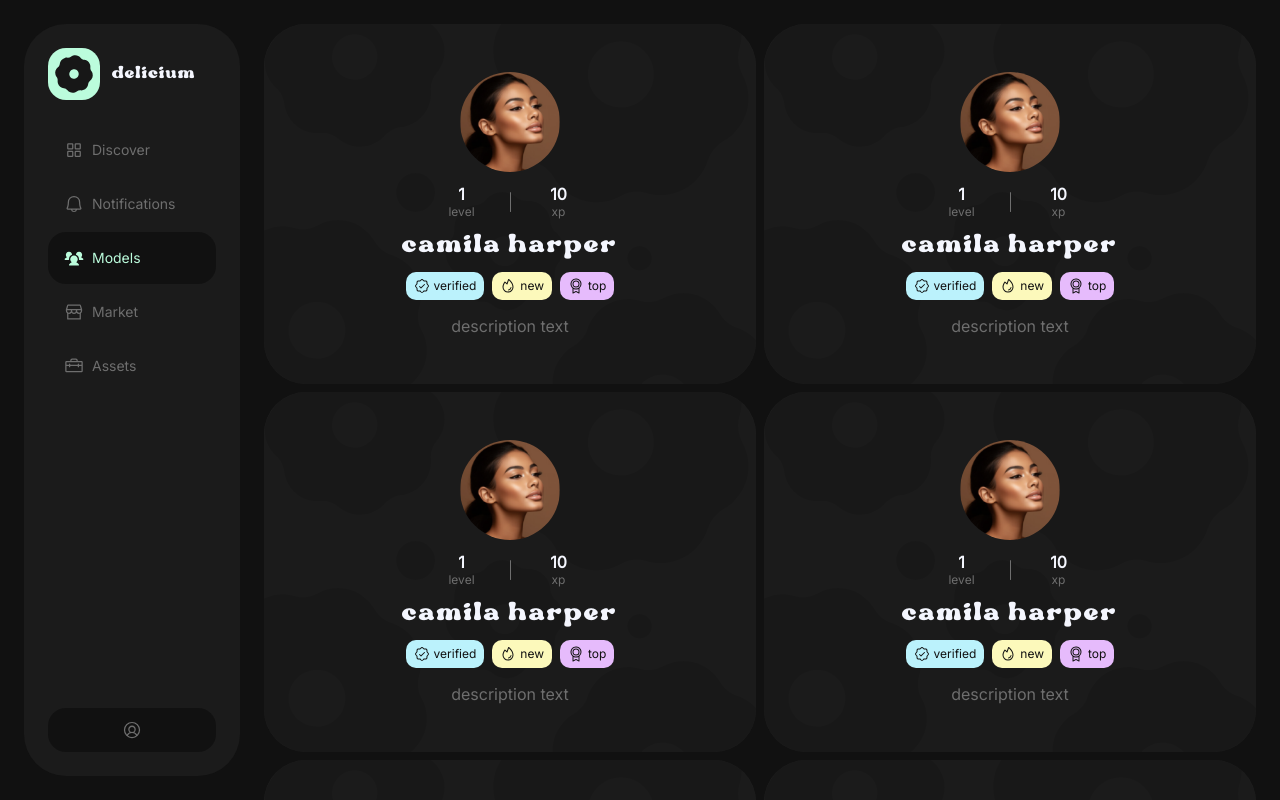
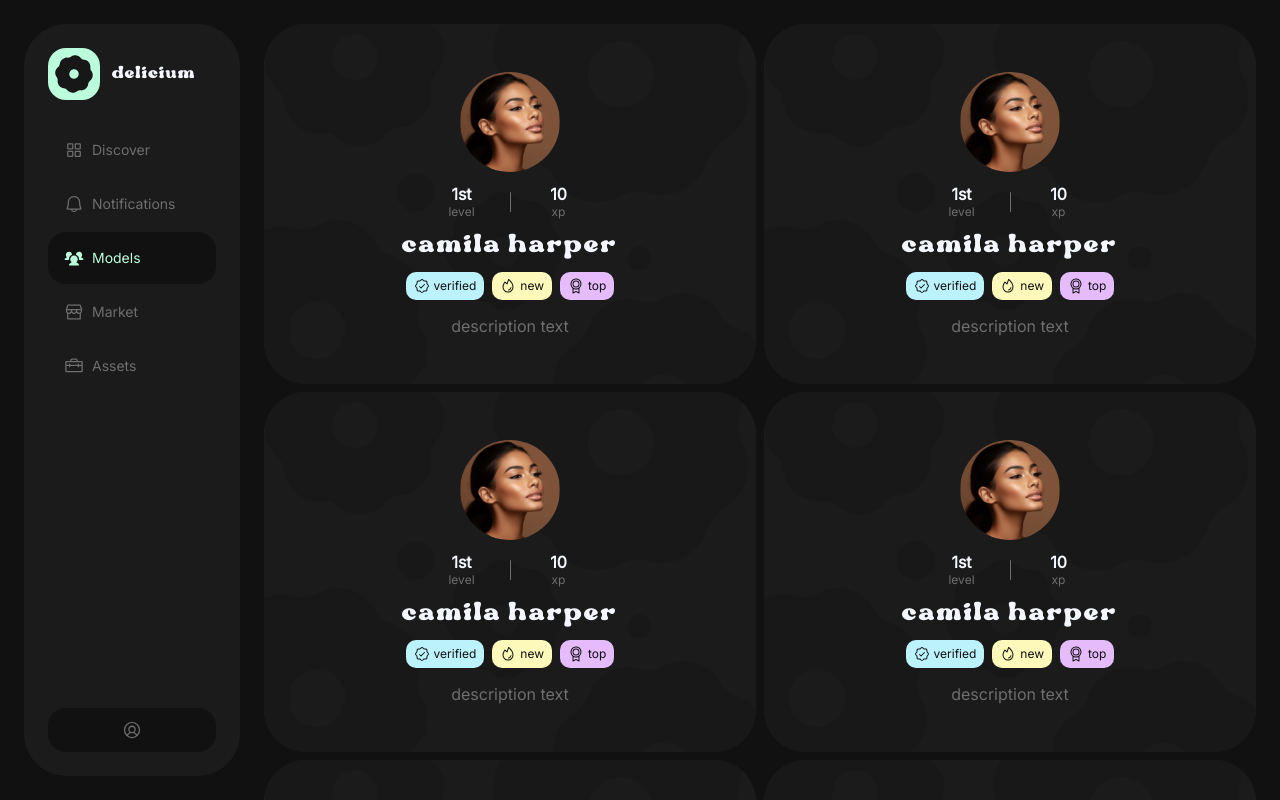
Before and after one commit to dolianich/dellicium, a React (Vite) app: page /models in a window 1280 px wide. Shown: the top 800 px of the page. Built offline with nearby package versions, Linux system fonts and the light colour scheme.

Commit message:
Added suffix script and upd ModelCard component

```diff
--- a/src/components/ModelCard/ModelCard.tsx
+++ b/src/components/ModelCard/ModelCard.tsx
@@ -3,6 +3,7 @@ import styles from './ModelCard.module.css';
 import Badge from '../Badge/Badge';
 import Avatar from '../Avatar/Avatar';
 import Stats from '../Stats/Stats';
+import { getOrdinalSuffix } from '../../utils/ordinalSuffix';
 
 interface Props {
   link: string;
@@ -28,7 +29,7 @@ const ModelCard = ({
       <div className={styles.container}>
         <Avatar size="small" img={img} />
         <div className={styles.stats}>
-          <Stats value={level} subtitle="level" />
+          <Stats value={getOrdinalSuffix(level)} subtitle="level" />
           <div className={styles.divider} />
           <Stats value={xp} subtitle="xp" />
         </div>
--- a/src/components/Stats/Stats.tsx
+++ b/src/components/Stats/Stats.tsx
@@ -1,7 +1,7 @@
 import styles from './Stats.module.css';
 
 interface Props {
-  value: number;
+  value: number | string;
   subtitle: string;
   type?: 'center' | 'left';
 }
--- a/src/data/models.ts
+++ b/src/data/models.ts
@@ -63,7 +63,7 @@ const models = [
       bio: 'Description text',
       tags: ['verified', 'new', 'top'],
       avatar: camilaHarperAvatar,
-      level: 1,
+      level: 10,
       xp: 10
     },
 
@@ -74,7 +74,7 @@ const models = [
       bio: 'Description text',
       tags: ['verified', 'new', 'top'],
       avatar: camilaHarperAvatar,
-      level: 1,
+      level: 21,
       xp: 10
     },
 
--- /dev/null
+++ b/src/utils/ordinalSuffix.ts
@@ -0,0 +1,15 @@
+export const getOrdinalSuffix = (number: number): string  => {
+  const j = number % 10;
+  const k = number % 100;
+
+  if (j === 1 && k !== 11) {
+    return number + 'st';
+  }
+  if (j === 2 && k !== 12) {
+    return number + 'nd';
+  }
+  if (j === 3 && k !== 13) {
+    return number + 'rd';
+  }
+  return number + 'th';
+}
```
